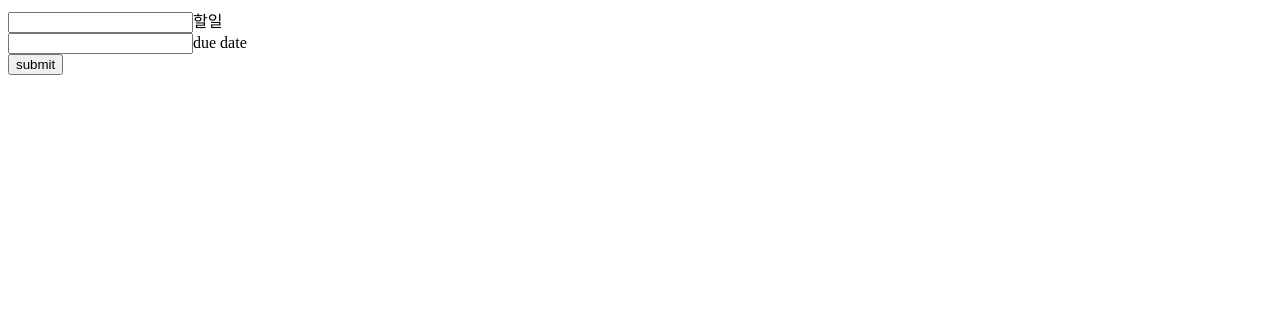
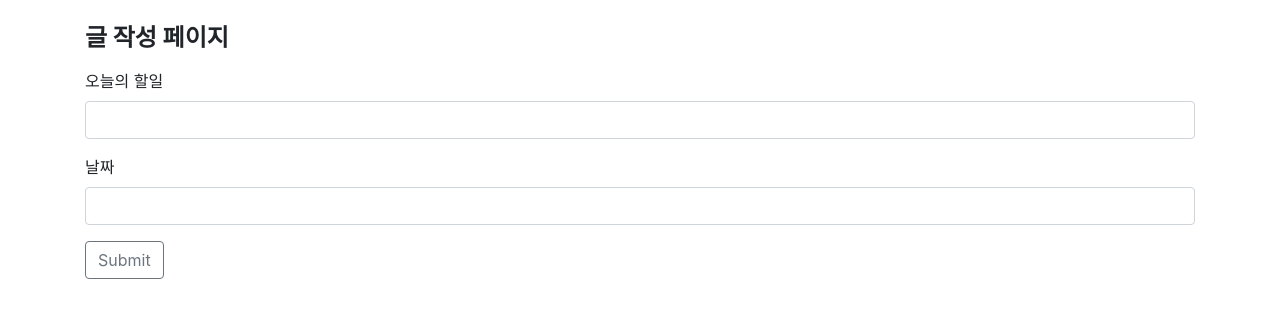
Before and after one commit to jelpis/todoapp, a website: page write.html in a window 1280 px wide. Drawn offline with nearby package versions, Linux system fonts and the light colour scheme.

Commit message:
second commit

```diff
--- a/package.json
+++ b/package.json
@@ -9,6 +9,7 @@
   "author": "",
   "license": "ISC",
   "dependencies": {
+    "body-parser": "^1.20.2",
     "express": "^4.18.2"
   }
 }
--- a/write.html
+++ b/write.html
@@ -4,11 +4,28 @@
     <meta charset="UTF-8" />
     <meta http-equiv="X-UA-Compatible" content="IE=edge" />
     <meta name="viewport" content="width=device-width, initial-scale=1.0" />
+    <link rel="stylesheet" href="https://stackpath.bootstrapcdn.com/bootstrap/4.4.1/css/bootstrap.min.css">
     <title>Document</title>
   </head>
+
   <body>
-    <div><input type="text" />할일</div>
-    <div><input type="text" />due date</div>
-    <button>submit</button>
+    <h4 class="container mt-4"><strong>글 작성 페이지</strong></h4>
+    <div class="container mt-3">
+      <form action="/add" method="post">
+    <div class="form-group">
+      <label>오늘의 할일</label>
+      <input type="text" class="form-control" name="'title"/>
+    </div>
+    <div class="form-group">
+      <label>날짜</label>
+      <input type="text" class="form-control" name="date"/>
+    </div>
+    <button type="submit" class="btn btn-outline-secondary">Submit</button>
+  </form>
+  </div>
+
+   <script src="https://code.jquery.com/jquery-3.4.1.slim.min.js" integrity="sha384-J6qa4849blE2+poT4WnyKhv5vZF5SrPo0iEjwBvKU7imGFAV0wwj1yYfoRSJoZ+n" crossorigin="anonymous"></script>
+  <script src="https://cdn.jsdelivr.net/npm/popper.js@1.16.0/dist/umd/popper.min.js" integrity="sha384-Q6E9RHvbIyZFJoft+2mJbHaEWldlvI9IOYy5n3zV9zzTtmI3UksdQRVvoxMfooAo" crossorigin="anonymous"></script>
+  <script src="https://stackpath.bootstrapcdn.com/bootstrap/4.4.1/js/bootstrap.min.js" integrity="sha384-wfSDF2E50Y2D1uUdj0O3uMBJnjuUD4Ih7YwaYd1iqfktj0Uod8GCExl3Og8ifwB6" crossorigin="anonymous"></script>
   </body>
 </html>
```
Also changed, not shown: server.js (+11 -0 lines), 1 other file.
